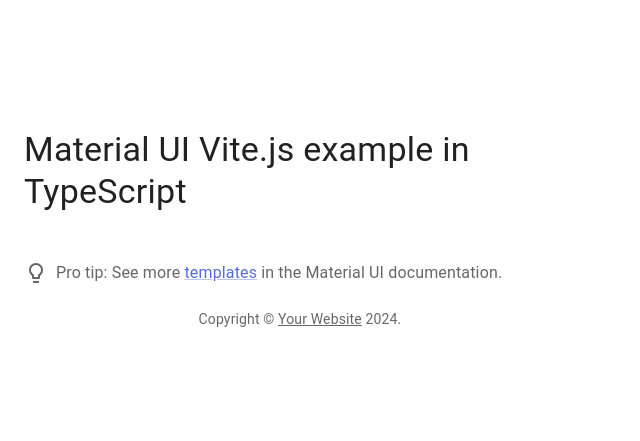
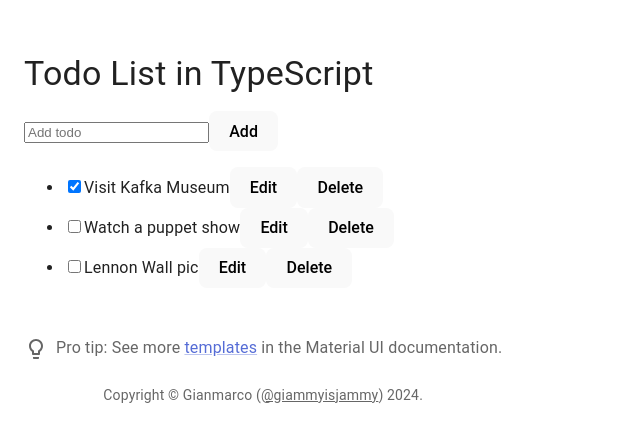
Before and after one commit to giammyisjammy/blastness-coding-assignment, a React (Vite) app: page / in a window 1280 px wide. Shown: the part 171-612 px from the top of the page, without its empty margins (0-640 px from the left). Built offline with nearby package versions, Linux system fonts and the light colour scheme.

Commit message:
✨ Minimal Todo app

```diff
--- a/src/App.tsx
+++ b/src/App.tsx
@@ -2,27 +2,52 @@
 import Typography from '@mui/material/Typography';
 import Box from '@mui/material/Box';
 import Link from '@mui/material/Link';
+
 import ProTip from '@/components/ProTip';
+import { useTodoList } from '@/hooks/useTodoList';
+import AddTodo from '@/components/AddTodo';
+import TodoList from '@/components/TodoList';
+
+import type { Todo } from '@/types';
+
+const initialTodos: Todo[] = [
+  { id: 0, title: 'Visit Kafka Museum', completed: true },
+  { id: 1, title: 'Watch a puppet show', completed: false },
+  { id: 2, title: 'Lennon Wall pic', completed: false },
+];
 
 function Copyright() {
   return (
     <Typography variant="body2" color="text.secondary" align="center">
-      {'Copyright © '}
-      <Link color="inherit" href="https://mui.com/">
-        Your Website
-      </Link>{' '}
+      {'Copyright © Gianmarco ('}
+      <Link color="inherit" href="https://github.com/giammyisjammy">
+        @giammyisjammy
+      </Link>
+      {') '}
       {new Date().getFullYear()}.
     </Typography>
   );
 }
 
 export default function App() {
+  const [todos, add, update, remove] = useTodoList(initialTodos);
+
+  const handleAddTodo = add;
+  const handleChangeTodo = update;
+  const handleDeleteTodo = remove;
+
   return (
     <Container maxWidth="sm">
       <Box sx={{ my: 4 }}>
         <Typography variant="h4" component="h1" sx={{ mb: 2 }}>
-          Material UI Vite.js example in TypeScript
+          Todo List in TypeScript
         </Typography>
+        <AddTodo onAddTodo={handleAddTodo} />
+        <TodoList
+          todos={todos}
+          onChangeTodo={handleChangeTodo}
+          onDeleteTodo={handleDeleteTodo}
+        />
         <ProTip />
         <Copyright />
       </Box>
--- /dev/null
+++ b/src/components/AddTodo.tsx
@@ -0,0 +1,24 @@
+import { useState } from 'react';
+
+export type AddTodoProps = { onAddTodo: (text: string) => void };
+
+export default function AddTodo({ onAddTodo }: AddTodoProps) {
+  const [text, setText] = useState('');
+  return (
+    <>
+      <input
+        placeholder="Add todo"
+        value={text}
+        onChange={(e) => setText(e.target.value)}
+      />
+      <button
+        onClick={() => {
+          setText('');
+          onAddTodo(text);
+        }}
+      >
+        Add
+      </button>
+    </>
+  );
+}
--- /dev/null
+++ b/src/components/TodoList.tsx
@@ -0,0 +1,71 @@
+import { useState } from 'react';
+
+import type { Todo } from '@/types';
+
+export type TodoListProps = {
+  todos: Todo[];
+  onChangeTodo: (todo: Todo) => void;
+  onDeleteTodo: (id: Todo['id']) => void;
+};
+
+export default function TodoList({
+  todos,
+  onChangeTodo,
+  onDeleteTodo,
+}: TodoListProps) {
+  return (
+    <ul>
+      {todos.map((todo) => (
+        <li key={todo.id}>
+          <Todo todo={todo} onChange={onChangeTodo} onDelete={onDeleteTodo} />
+        </li>
+      ))}
+    </ul>
+  );
+}
+
+interface TodoProps {
+  todo: Todo;
+  onChange: (todo: Todo) => void;
+  onDelete: (id: Todo['id']) => void;
+}
+
+function Todo({ todo, onChange, onDelete }: TodoProps) {
+  const [isEditing, setIsEditing] = useState(false);
+  const todoContent = isEditing ? (
+    <>
+      <input
+        value={todo.title}
+        onChange={(e) => {
+          onChange({
+            ...todo,
+            title: e.target.value,
+          });
+        }}
+      />
+      <button onClick={() => setIsEditing(false)}>Save</button>
+    </>
+  ) : (
+    <>
+      {todo.title}
+      <button onClick={() => setIsEditing(true)}>Edit</button>
+    </>
+  );
+
+  return (
+    <label>
+      <input
+        type="checkbox"
+        checked={todo.completed}
+        onChange={(e) => {
+          onChange({
+            ...todo,
+            completed: e.target.checked,
+          });
+        }}
+      />
+      {todoContent}
+      <button onClick={() => onDelete(todo.id)}>Delete</button>
+    </label>
+  );
+}
--- /dev/null
+++ b/src/hooks/useTodoList.ts
@@ -0,0 +1,63 @@
+import { useReducer } from 'react';
+import { match } from 'ts-pattern';
+
+import type { Todo, ReducerAction } from '@/types';
+
+type AddAction = ReducerAction<'added', Omit<Todo, 'completed'>>;
+type ChangAction = ReducerAction<'changed', { todo: Todo }>;
+type DeletAction = ReducerAction<'deleted', Pick<Todo, 'id'>>;
+
+// I use the word event but you can replace it with action if you are used to
+// Redux's terminology.
+type TodoEvent = AddAction | ChangAction | DeletAction;
+
+// in a real world app, there should be a mechanism to assign ids univocally
+// i.e. import { uuid } from 'uuidv4';
+// implementing such mechanism is outside the scope of the exercise
+let nextId = 3;
+
+const reducer = (state: Todo[], event: TodoEvent) =>
+  match(event)
+    .returnType<Todo[]>()
+    .with({ type: 'added' }, ({ payload }) => [
+      ...state,
+      {
+        id: payload.id,
+        title: payload.title,
+        completed: false,
+      },
+    ])
+    .with({ type: 'changed' }, ({ payload }) =>
+      state.map((t) => (t.id === payload.todo.id ? payload.todo : t))
+    )
+    .with({ type: 'deleted' }, ({ payload }) =>
+      state.filter((x) => x.id !== payload.id)
+    )
+    .exhaustive();
+
+export const useTodoList = (initialTodos: Todo[]) => {
+  const [todos, dispatch] = useReducer(reducer, initialTodos);
+
+  function add(title: string) {
+    dispatch({
+      type: 'added',
+      payload: { id: nextId++, title },
+    });
+  }
+
+  function update(todo: Todo) {
+    dispatch({
+      type: 'changed',
+      payload: { todo },
+    });
+  }
+
+  function remove(id: Todo['id']) {
+    dispatch({
+      type: 'deleted',
+      payload: { id },
+    });
+  }
+
+  return [todos, add, update, remove] as const;
+};
--- /dev/null
+++ b/src/types.ts
@@ -0,0 +1,18 @@
+
+/**
+ * NOTE: the field "userId" is voluntarily omitted because this information
+ * is irrelevant to app scope
+ */
+export type Todo = {
+  id: number;
+  title: string;
+  completed: boolean;
+};
+
+export type ReducerAction<
+  T extends string = string,
+  P extends Record<string, unknown> = Record<string, unknown>
+> = {
+  type: T;
+  payload: P;
+};
```
